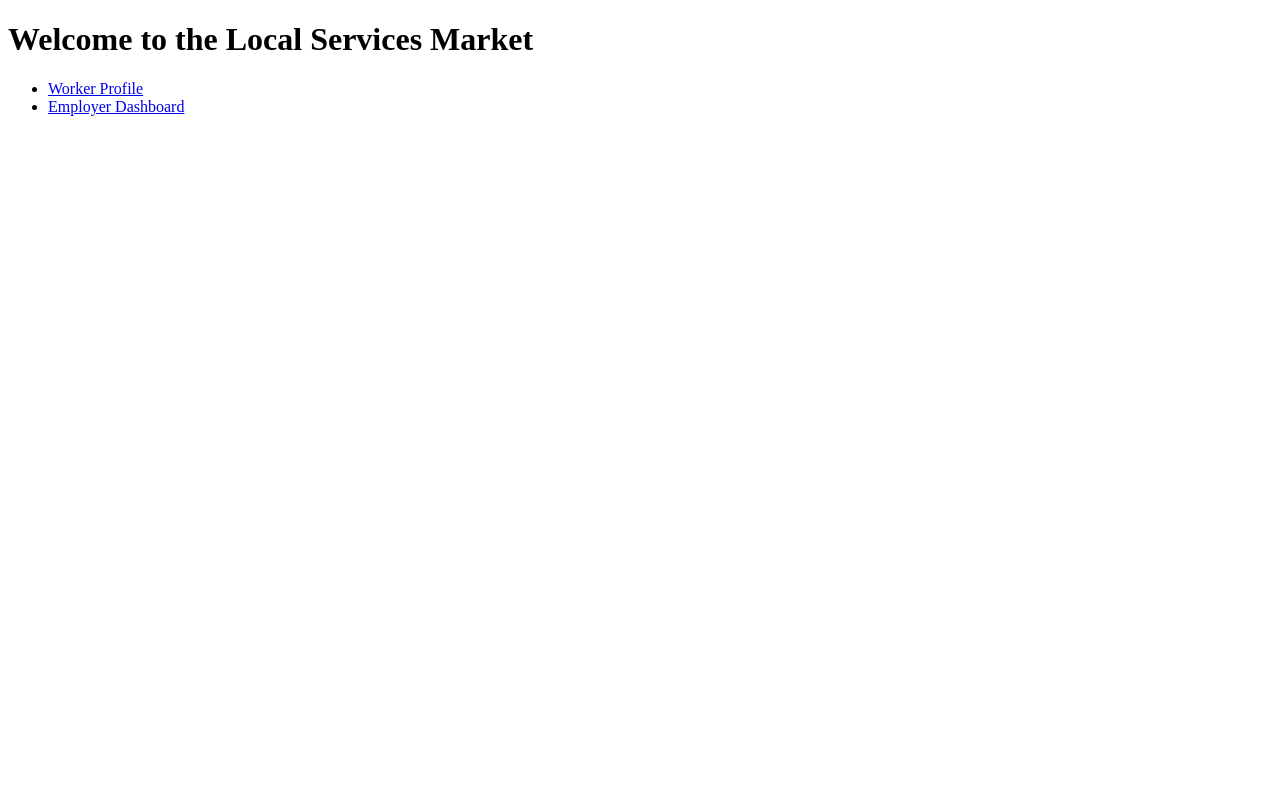
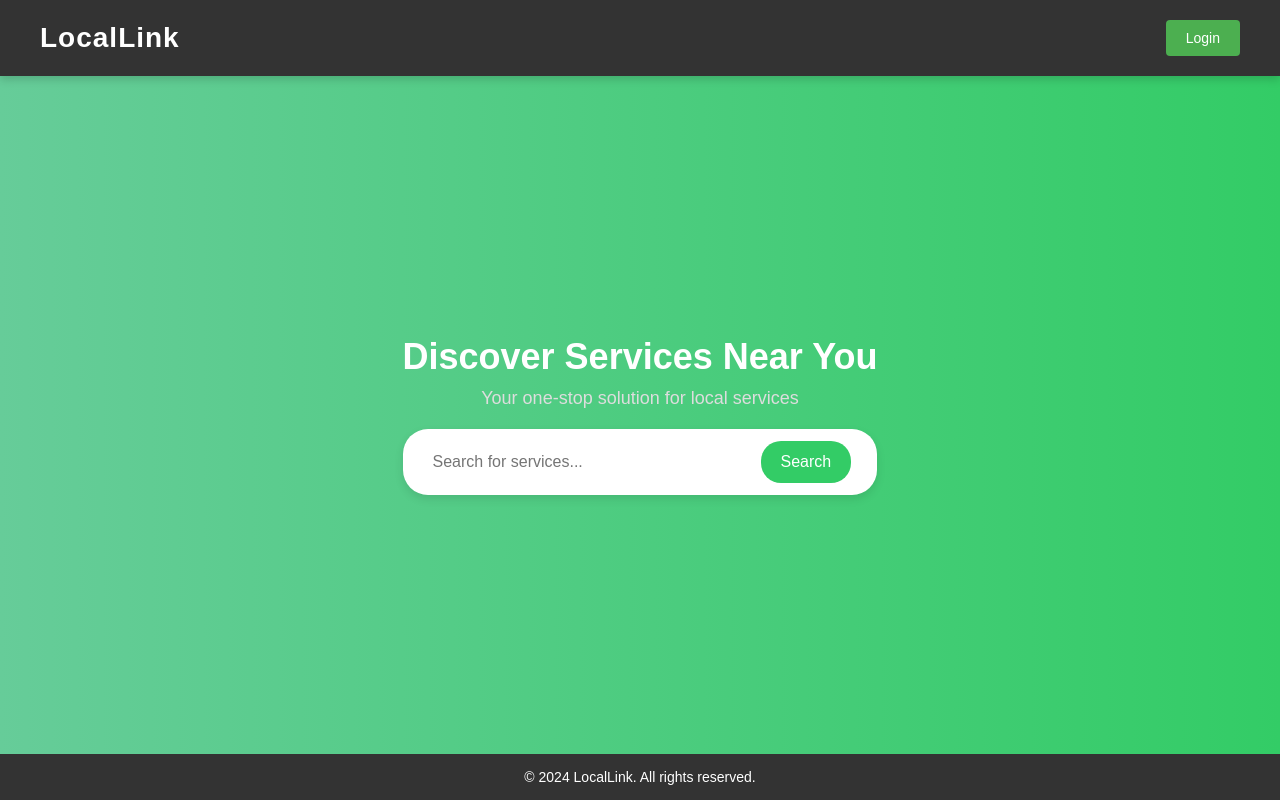
Before and after one commit to Danie1Winn/cecs343-local-services-market, a Flask app: page / in a window 1280 px wide. Run offline with Flask 3, Linux system fonts and the light colour scheme.

Commit message:
Created front page

```diff
--- /dev/null
+++ b/app/static/css/index.css
@@ -0,0 +1,118 @@
+/* Reset some default styles */
+* {
+    margin: 0;
+    padding: 0;
+    box-sizing: border-box;
+}
+
+body {
+    font-family: Arial, sans-serif;
+    background: linear-gradient(to right, #66cc99, #33cc66); /* Full-page green gradient */
+    color: #333;
+    display: flex;
+    flex-direction: column;
+    min-height: 100vh;
+}
+
+/* Header Styling */
+header {
+    display: flex;
+    justify-content: space-between;
+    align-items: center;
+    background-color: #333; /* Dark gray, matching footer */
+    color: white;
+    padding: 20px 40px;
+    box-shadow: 0 4px 8px rgba(0, 0, 0, 0.15); /* Adds a subtle shadow for depth */
+}
+
+.logo h1 {
+    font-size: 28px;
+    letter-spacing: 1px;
+}
+
+.auth-container {
+    display: flex;
+    align-items: center;
+    gap: 15px;
+}
+
+.auth-button {
+    background-color: #4CAF50;
+    color: white;
+    border: none;
+    padding: 10px 20px;
+    cursor: pointer;
+    font-size: 14px;
+    border-radius: 4px;
+    transition: background-color 0.3s;
+}
+
+.auth-button:hover {
+    background-color: #45a049;
+}
+
+/* Hero Section */
+main {
+    display: flex;
+    flex-direction: column;
+    align-items: center;
+    justify-content: center;
+    flex-grow: 1;
+    text-align: center;
+    padding: 40px 20px;
+}
+
+.hero h2 {
+    font-size: 36px;
+    color: white;
+    margin-bottom: 10px;
+}
+
+.hero p {
+    font-size: 18px;
+    color: #ddd;
+    margin-bottom: 20px;
+}
+
+.search-bar {
+    display: flex;
+    background-color: white;
+    padding: 12px 18px;
+    border-radius: 25px;
+    box-shadow: 0 4px 10px rgba(0, 0, 0, 0.1);
+}
+
+.search-bar input {
+    border: none;
+    outline: none;
+    padding: 12px;
+    font-size: 16px;
+    border-radius: 20px;
+    width: 280px;
+    margin-right: 10px;
+}
+
+.search-bar button {
+    background-color: #33cc66;
+    color: white;
+    border: none;
+    padding: 12px 20px;
+    border-radius: 20px;
+    font-size: 16px;
+    cursor: pointer;
+    transition: background-color 0.3s;
+    margin-left: 50px; /* Shift button more to the right */
+}
+
+.search-bar button:hover {
+    background-color: #28a745;
+}
+
+/* Footer Styling */
+footer {
+    text-align: center;
+    padding: 15px;
+    background-color: #333;
+    color: white;
+    font-size: 14px;
+}
--- a/app/templates/index.html
+++ b/app/templates/index.html
@@ -4,20 +4,34 @@
     <meta charset="UTF-8">
     <meta name="viewport" content="width=device-width, initial-scale=1.0">
     <title>LocalLink</title>
+    <link rel="stylesheet" href="{{ url_for('static', filename='css/index.css') }}">
 </head>
 <body>
-    <h1>
-        Welcome to the Local Services Market
-    </h1>
-    <nav>
-        <ul>
-            <li>
-                <a href="{{ url_for('worker.worker_page') }}">Worker Profile</a>
-            </li>
-            <li>
-                <a href="{{ url_for('employer.employer_page') }}">Employer Dashboard</a>
-            </li>
-        </ul>
-    </nav>
+    <!-- Header with Logo and Login -->
+    <header>
+        <div class="logo">
+            <h1>LocalLink</h1>
+        </div>
+        <div class="auth-container">
+            <button class="auth-button">Login</button>
+        </div>
+    </header>
+
+    <!-- Hero Section with Search Bar -->
+    <main>
+        <section class="hero">
+            <h2>Discover Services Near You</h2>
+            <p>Your one-stop solution for local services</p>
+            <div class="search-bar">
+                <input type="text" placeholder="Search for services...">
+                <button>Search</button>
+            </div>
+        </section>
+    </main>
+
+    <!-- Footer -->
+    <footer>
+        <p>&copy; 2024 LocalLink. All rights reserved.</p>
+    </footer>
 </body>
 </html>
```
Also changed, not shown: app/static/images/profile-icon.png (added), app/static/images/user.png (added).
